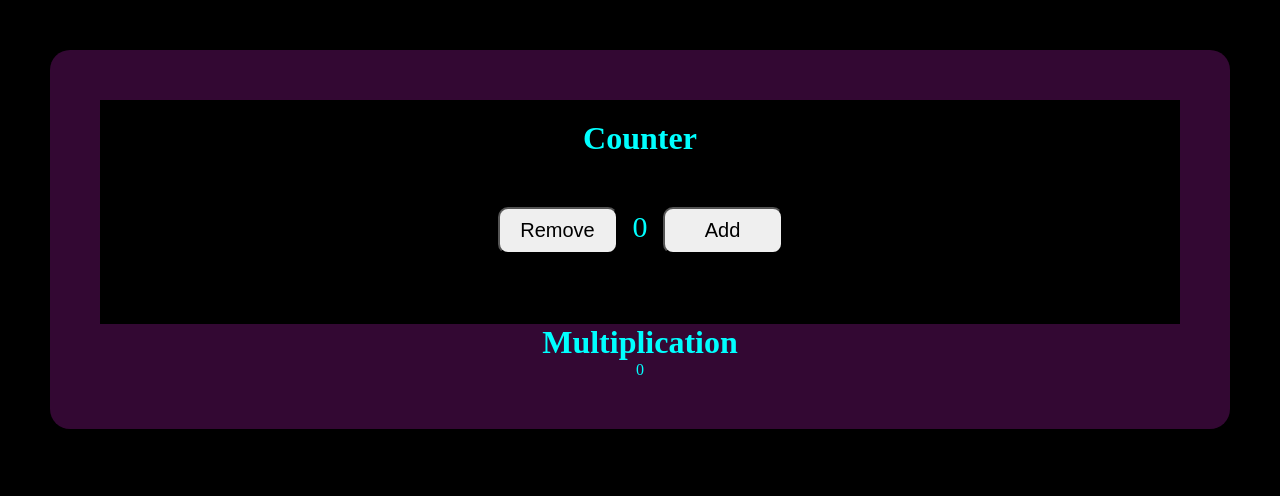
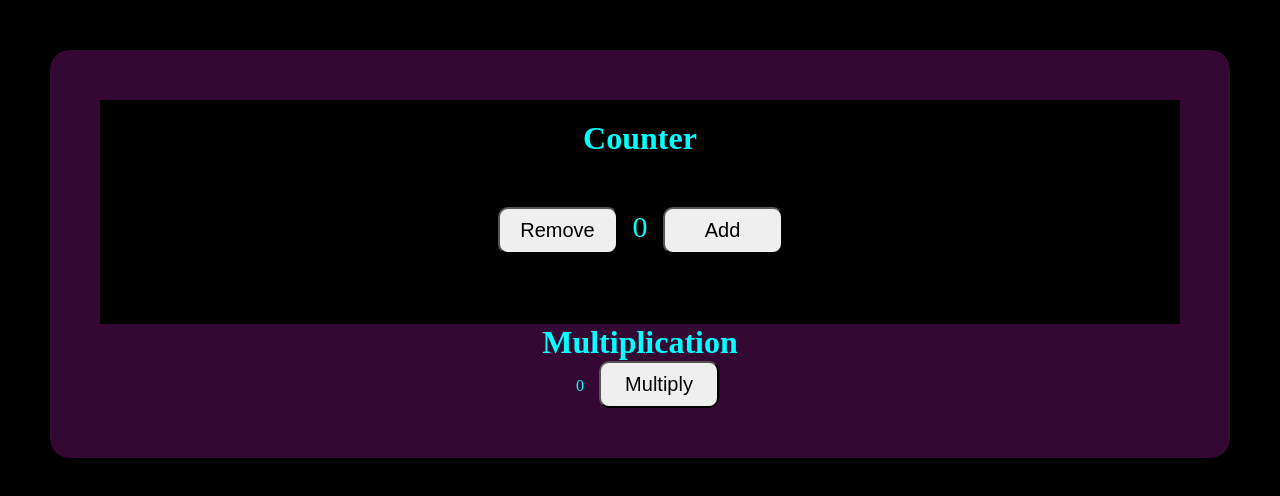
Before and after one commit to Lu-Smith/tdd-react-counter, a React (Create React App) app: page / in a window 1280 px wide. Shown: the top 496 px of the page. Built offline with nearby package versions, Linux system fonts and the light colour scheme.

Commit message:
Updated Multiplication.test.js

```diff
--- a/src/components/Multiplication.js
+++ b/src/components/Multiplication.js
@@ -1,10 +1,18 @@
-import React from 'react'
+import {useState} from 'react';
 
 const Multiplication = ({initialValue}) => {
+
+    const [count, setCount] = useState(initialValue ?? 0);
+
+    const multiply = () => {
+      setCount(count * count);
+    };
+
   return (
     <div>
         <h1>Multiplication</h1>
-        <span>{initialValue ?? 0}</span>
+        <span>{count}</span>
+        <button onClick={multiply}>Multiply</button>
     </div>
   )
 }
```
Also changed, not shown: 1 other file (tests, documents, lock files or other folders).
